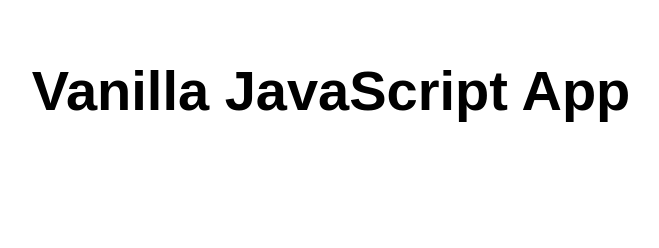
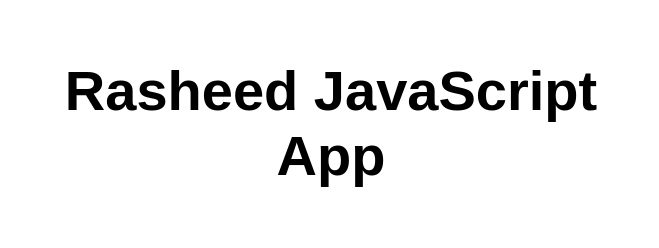
Before and after one commit to NakwanT/my-first-static-web-app, a plain HTML site: page index.html in a window 1280 px wide. Shown: the whole page, without its empty margins (309-968 px from the left). Drawn offline with Linux system fonts and the light colour scheme.

Commit message:
Update index.html

```diff
--- a/index.html
+++ b/index.html
@@ -10,7 +10,7 @@
 
 <body>
   <main>
-    <h1>Vanilla JavaScript App</h1>
+    <h1>Rasheed JavaScript App</h1>
   </main>
 </body>
 
```
